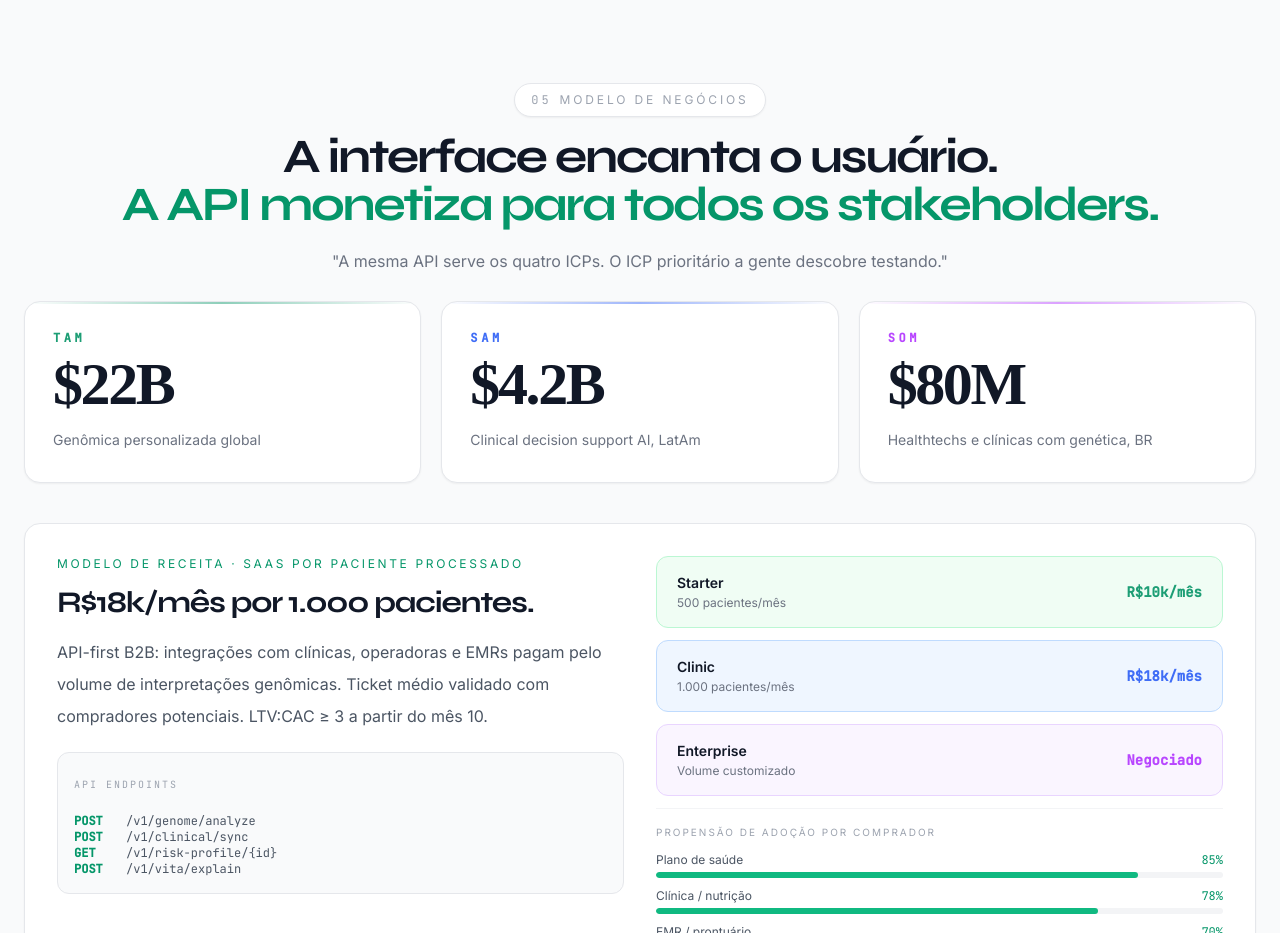
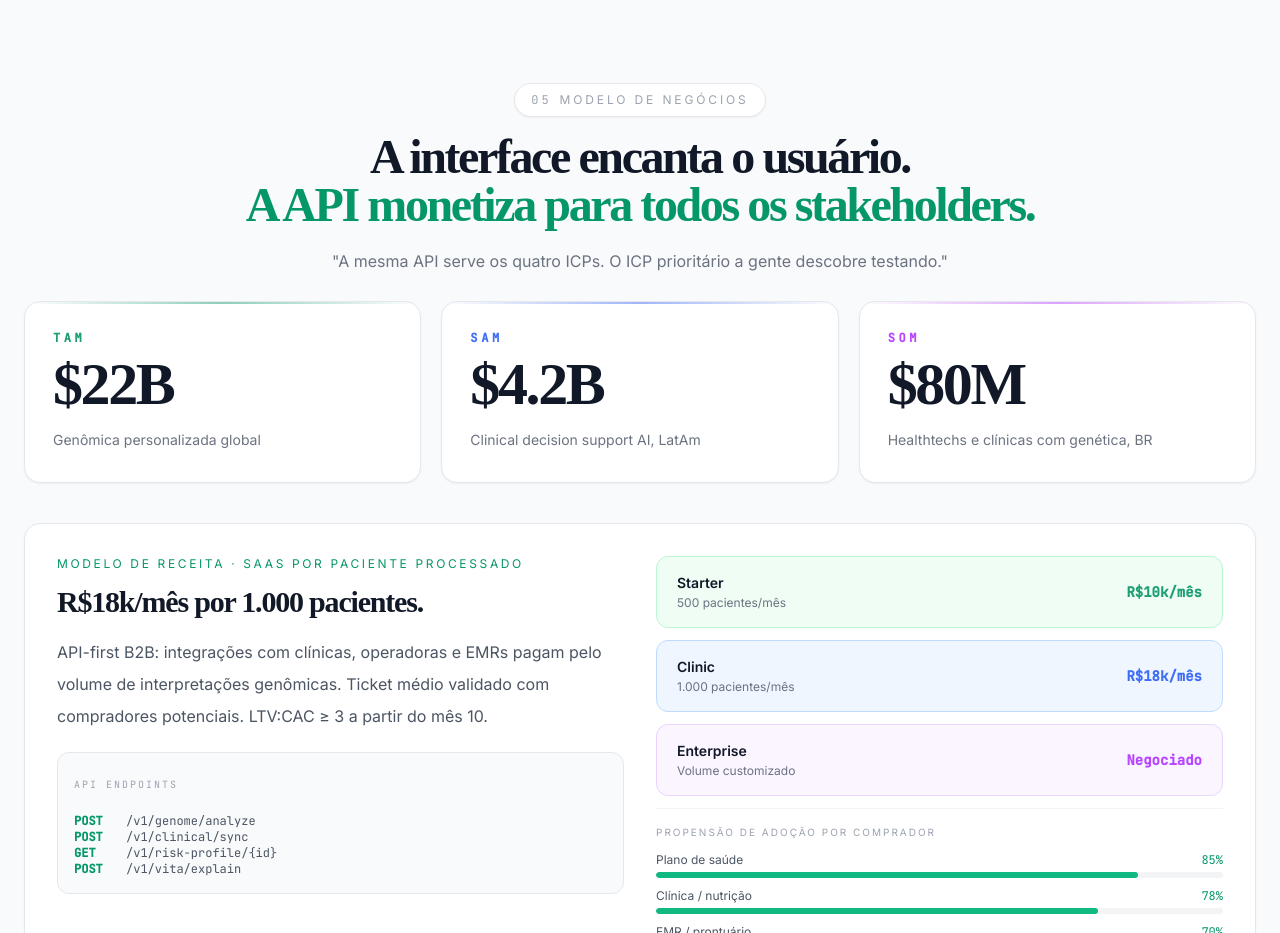
Before and after one commit to tigressdev/pitchdeck_v1, a React (Vite) app: page / in a window 1280 px wide. Shown: the part 6660-7593 px from the top of the page. Built offline with nearby package versions, Linux system fonts and the light colour scheme.

Commit message:
Change font from 'Syne' to 'Play' in Business component

```diff
--- a/src/components/Business.tsx
+++ b/src/components/Business.tsx
@@ -58,7 +58,7 @@ export function Business() {
             <span className="font-mono">05</span>
             Modelo de negócios
           </div>
-          <h2 className="font-['Syne'] text-4xl font-bold tracking-[-0.05em] text-gray-900 md:text-5xl">
+          <h2 className="font-['Play'] text-4xl font-bold tracking-[-0.05em] text-gray-900 md:text-5xl">
             A interface encanta o usuário.<br />
             <span className="text-emerald-600">A API monetiza para todos os stakeholders.</span>
           </h2>
@@ -87,7 +87,7 @@ export function Business() {
               <div className="mb-3 text-xs uppercase tracking-[0.22em] text-emerald-600">
                 Modelo de receita · SaaS por paciente processado
               </div>
-              <h3 className="font-['Syne'] text-2xl font-bold tracking-[-0.04em] text-gray-900 md:text-3xl">
+              <h3 className="font-['Play'] text-2xl font-bold tracking-[-0.04em] text-gray-900 md:text-3xl">
                 R$18k/mês por 1.000 pacientes.
               </h3>
               <p className="mt-4 text-base leading-8 text-gray-600">
```
